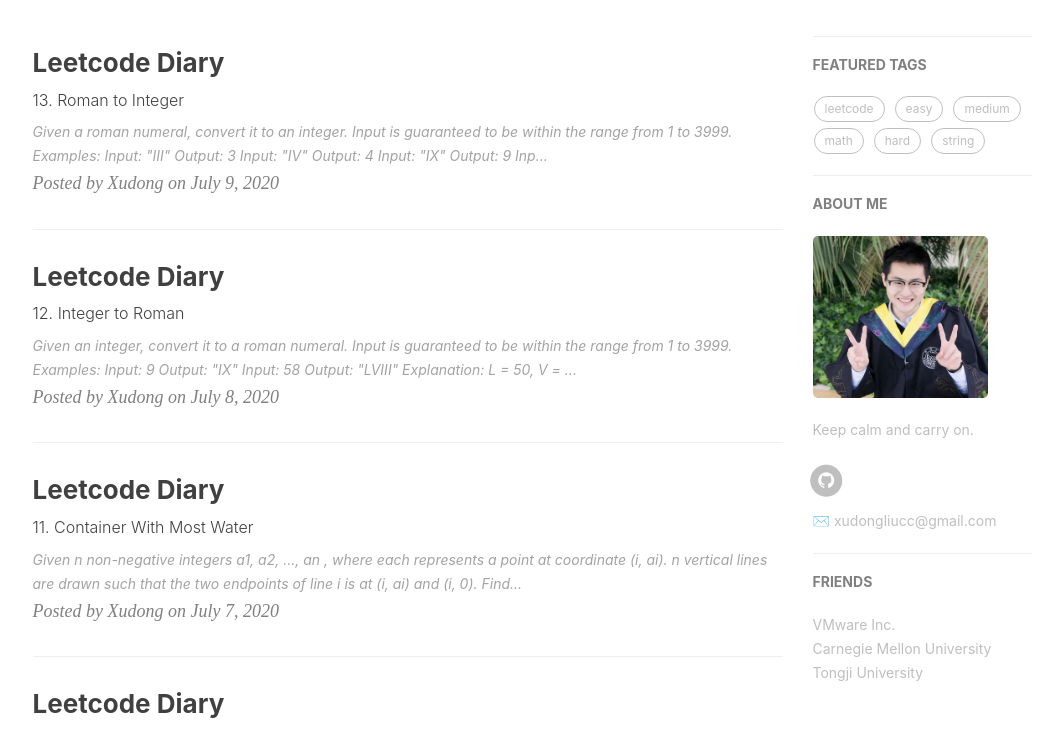
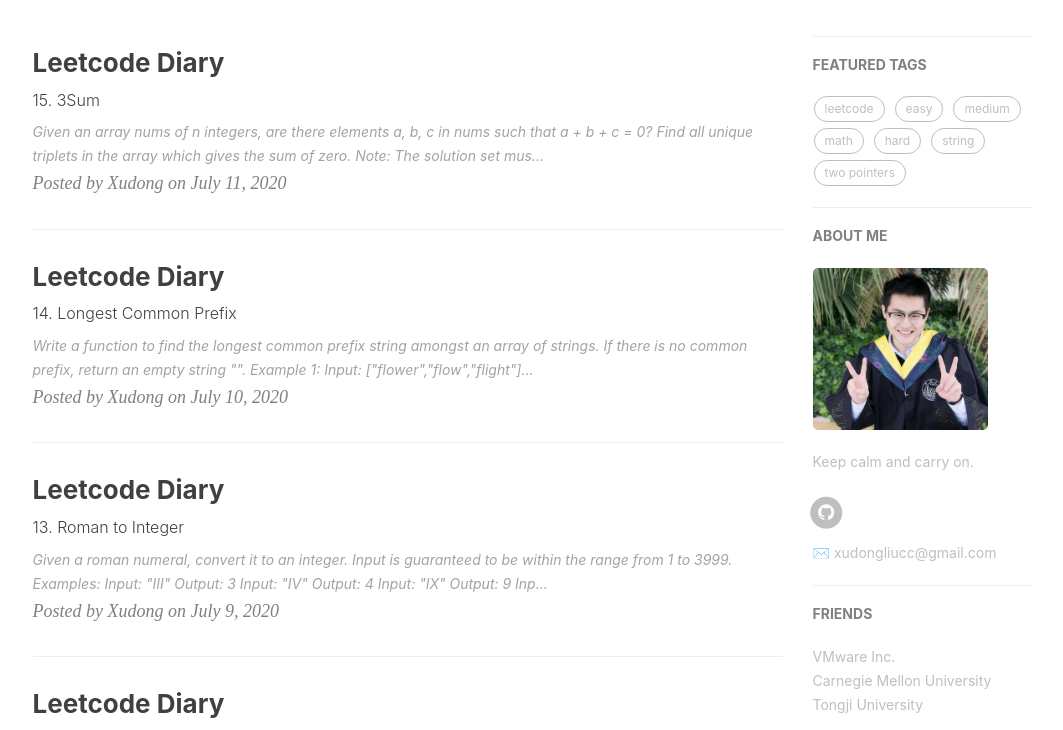
Before and after one commit to XudongLiuHarold/xudongliuharold.github.io, a Jekyll site: the page built from index.html, in a window 1280 px wide and 900 px high, scrolled down 252 px, cut to the strip 170-900 px from the top of the window. Shown: the whole strip, without its empty margins (135-1198 px from the left). Built offline with Jekyll 4.4.1, drawn with Linux system fonts in a browser that asks for light colours; nearby versions of some CDN libraries; the list of posts is cut into pages by our own code; comment, search, counter and statistics services are not loaded; a file with an impossible date is left out; some of the changed text lies outside the part shown.

Commit message:
add lc14

````diff
--- a/_posts/lc/2020-07-10-Leetcode Diary-lc14.md
+++ b/_posts/lc/2020-07-10-Leetcode Diary-lc14.md
@@ -1,16 +1,28 @@
 ---
 layout: post
 title: Leetcode Diary
-subtitle: {{subtitle}}
-date: {{date}}
+subtitle: 14. Longest Common Prefix
+date: 2020-07-10
 author: Xudong
 header-img: img/background.jpg
 tags:
-
+    - easy
+    - string
 ---
 
+>Write a function to find the longest common prefix string amongst an array of strings.
+>
+>If there is no common prefix, return an empty string `""`.
+
+**Example 1:**
+
+```
+Input: ["flower","flow","flight"]
+Output: "fl"
+```
 
 #### Thoughts
+
 
 
 #### Code(JAVA)
--- a/_posts/lc/2020-07-11-Leetcode Diary-lc15.md
+++ b/_posts/lc/2020-07-11-Leetcode Diary-lc15.md
@@ -1,14 +1,33 @@
 ---
 layout: post
 title: Leetcode Diary
-subtitle: {{subtitle}}
-date: {{date}}
+subtitle: 15. 3Sum
+date: 2020-07-11
 author: Xudong
 header-img: img/background.jpg
 tags:
-
+    - medium
+    - array
+    - two pointers
 ---
 
+> Given an array `nums` of n integers, are there elements a, b, c in nums such that `a + b + c = 0`? Find all unique triplets in the array which gives the sum of zero.
+>
+>Note:
+>
+>The solution set must not contain duplicate triplets.
+
+**Example:**
+
+```
+Given array nums = [-1, 0, 1, 2, -1, -4],
+
+A solution set is:
+[
+  [-1, 0, 1],
+  [-1, -1, 2]
+]
+```
 
 #### Thoughts
 
````
